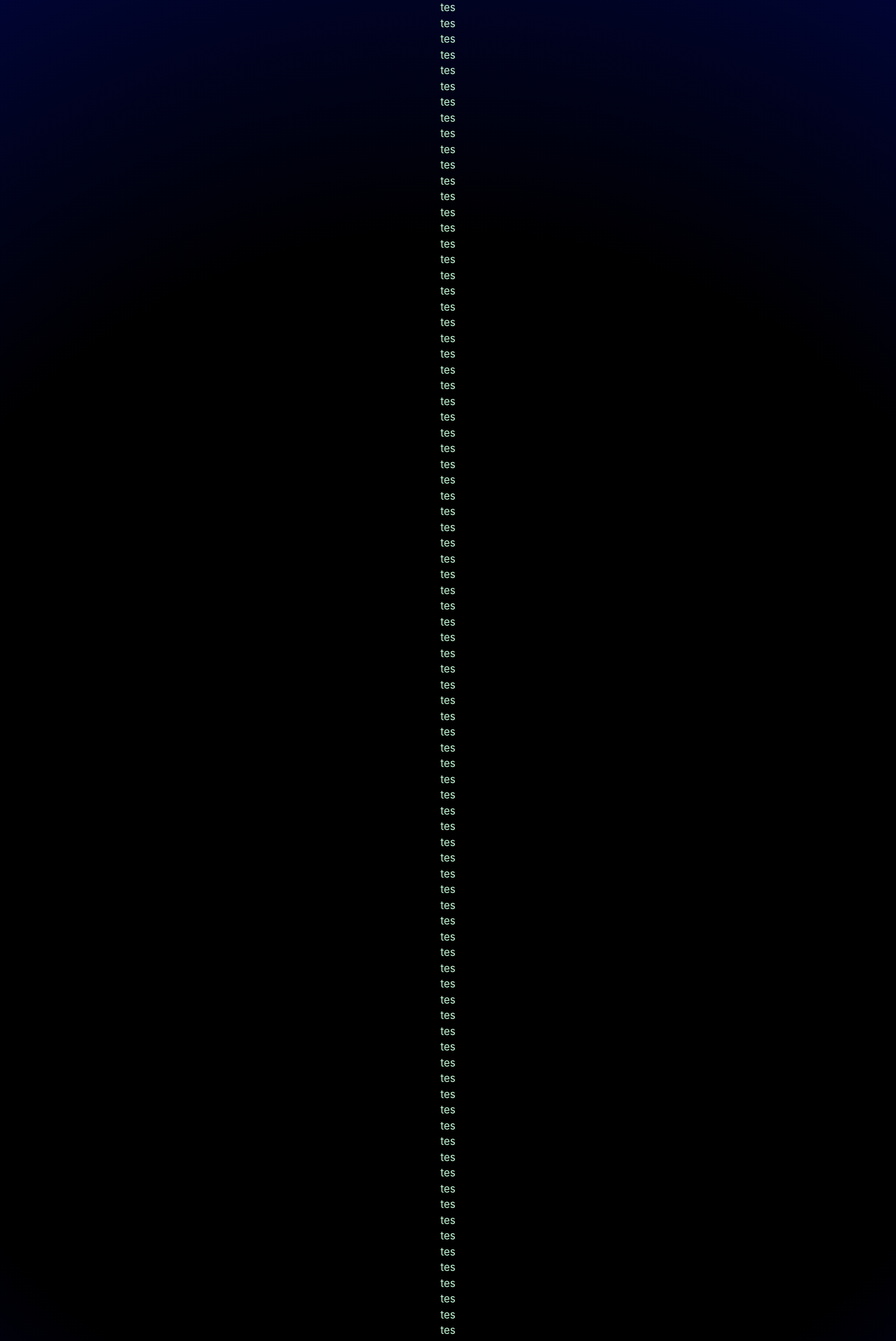
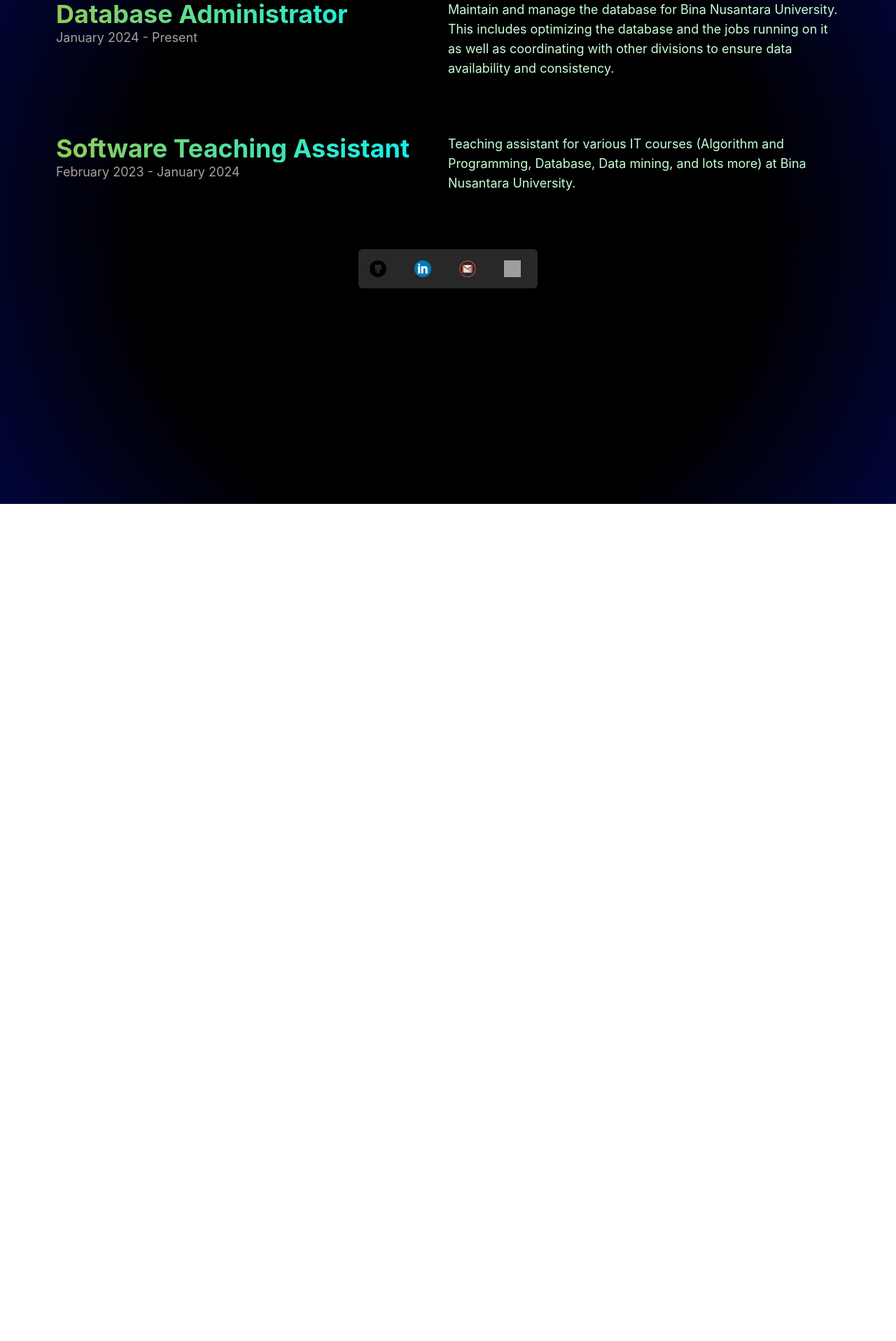
Before and after one commit to swiftee19/swiftee19.github.io, a Vue app: page /experience in a window 1280 px wide. Shown: the part 80-1996 px from the top of the page at 70% size. After the commit the page ends 800 px from the top, so only its background shows below. Built offline with nearby package versions, Linux system fonts and the light colour scheme; grey boxes are pictures that could not be loaded.

Commit message:
Feat: ExperienceData and ExperienceBlock

```diff
--- /dev/null
+++ b/src/components/experience_view/ExperienceBlock.vue
@@ -0,0 +1,40 @@
+<script setup lang="ts">
+import AccentedText from '../general/AccentedText.vue'
+
+defineProps({
+    ExperienceTitle: {
+        type: String,
+        required: true
+    },
+    ExperienceStartDate: {
+        type: String,
+        required: true
+    },
+    ExperienceEndDate: {
+        type: String,
+        required: true
+    },
+    ExperienceDescription: {
+        type: String,
+        required: true
+    },
+    ExperienceImages: {
+        type: Array,
+        required: true
+    }
+})
+</script>
+
+<template>
+    <div class="flex h-fit w-full justify-between">
+        <div class="flex flex-col w-1/2">
+            <AccentedText>
+                <h1 class="text-4xl font-bold">{{ ExperienceTitle }}</h1>
+            </AccentedText>
+            <p class="text-lg text-stone-400">{{ ExperienceStartDate }} - {{ ExperienceEndDate }}</p>
+        </div>
+        <div class="flex flex-col w-1/2">
+            <p class="text-lg">{{ ExperienceDescription }}</p>
+        </div>
+    </div>
+</template>
--- /dev/null
+++ b/src/components/experience_view/ExperienceData.ts
@@ -0,0 +1,27 @@
+interface ExperienceData {
+    id: string
+    ExperienceTitle: string
+    ExperienceStartDate: string
+    ExperienceEndDate: string
+    ExperienceDescription: string
+    ExperienceImages: Array<string>
+}
+
+export const ExperienceDataList: ExperienceData[] = [
+    {
+        id: 'experience1',
+        ExperienceTitle: 'Software Teaching Assistant',
+        ExperienceStartDate: 'February 2023',
+        ExperienceEndDate: 'January 2024',
+        ExperienceDescription: 'Teaching assistant for various IT courses (Algorithm and Programming, Database, Data mining, and lots more) at Bina Nusantara University.',
+        ExperienceImages: ['https://via.placeholder.com/150']
+    },
+    {
+        id: 'experience2',
+        ExperienceTitle: 'Database Administrator',
+        ExperienceStartDate: 'January 2024',
+        ExperienceEndDate: 'Present',
+        ExperienceDescription: 'Maintain and manage the database for Bina Nusantara University. This includes optimizing the database and the jobs running on it as well as coordinating with other divisions to ensure data availability and consistency.',
+        ExperienceImages: ['https://via.placeholder.com/150']
+    }
+]
--- a/src/views/ExperienceView.vue
+++ b/src/views/ExperienceView.vue
@@ -1,109 +1,19 @@
+<script setup lang="ts">
+import { ExperienceDataList } from '../components/experience_view/ExperienceData'
+import ExperienceBlock from '../components/experience_view/ExperienceBlock.vue'
+
+const sortedExperienceDataList = ExperienceDataList.sort((a, b) => {
+    return new Date(b.ExperienceStartDate).getTime() - new Date(a.ExperienceStartDate).getTime()
+})
+</script>
+
 <template>
     <main class="w-full py-20 overflow-y-clip flex items-center justify-center">
-        <div class="w-full min-h-full flex flex-col px-20 items-center justify-between">
-            <p>tes</p>
-            <p>tes</p>
-            <p>tes</p>
-            <p>tes</p>
-            <p>tes</p>
-            <p>tes</p>
-            <p>tes</p>
-            <p>tes</p>
-            <p>tes</p>
-            <p>tes</p>
-            <p>tes</p>
-            <p>tes</p>
-            <p>tes</p>
-            <p>tes</p>
-            <p>tes</p>
-            <p>tes</p>
-            <p>tes</p>
-            <p>tes</p>
-            <p>tes</p>
-            <p>tes</p>
-            <p>tes</p>
-            <p>tes</p>
-            <p>tes</p>
-            <p>tes</p>
-            <p>tes</p>
-            <p>tes</p>
-            <p>tes</p>
-            <p>tes</p>
-            <p>tes</p>
-            <p>tes</p>
-            <p>tes</p>
-            <p>tes</p>
-            <p>tes</p>
-            <p>tes</p>
-            <p>tes</p>
-            <p>tes</p>
-            <p>tes</p>
-            <p>tes</p>
-            <p>tes</p>
-            <p>tes</p>
-            <p>tes</p>
-            <p>tes</p>
-            <p>tes</p>
-            <p>tes</p>
-            <p>tes</p>
-            <p>tes</p>
-            <p>tes</p>
-            <p>tes</p>
-            <p>tes</p>
-            <p>tes</p>
-            <p>tes</p>
-            <p>tes</p>
-            <p>tes</p>
-            <p>tes</p>
-            <p>tes</p>
-            <p>tes</p>
-            <p>tes</p>
-            <p>tes</p>
-            <p>tes</p>
-            <p>tes</p>
-            <p>tes</p>
-            <p>tes</p>
-            <p>tes</p>
-            <p>tes</p>
-            <p>tes</p>
-            <p>tes</p>
-            <p>tes</p>
-            <p>tes</p>
-            <p>tes</p>
-            <p>tes</p>
-            <p>tes</p>
-            <p>tes</p>
-            <p>tes</p>
-            <p>tes</p>
-            <p>tes</p>
-            <p>tes</p>
-            <p>tes</p>
-            <p>tes</p>
-            <p>tes</p>
-            <p>tes</p>
-            <p>tes</p>
-            <p>tes</p>
-            <p>tes</p>
-            <p>tes</p>
-            <p>tes</p>
-            <p>tes</p>
-            <p>tes</p>
-            <p>tes</p>
-            <p>tes</p>
-            <p>tes</p>
-            <p>tes</p>
-            <p>tes</p>
-            <p>tes</p>
-            <p>tes</p>
-            <p>tes</p>
-            <p>tes</p>
-            <p>tes</p>
-            <p>tes</p>
-            <p>tes</p>
-            <p>tes</p>
-            <p>tes</p>
-            <p>tes</p>
-            <p>tes</p>
+        <div class="w-full min-h-full flex flex-col px-20 items-center justify-between gap-20">
+            <ExperienceBlock v-for="experience in ExperienceDataList" :key="experience.id"
+                :ExperienceTitle="experience.ExperienceTitle" :ExperienceStartDate="experience.ExperienceStartDate"
+                :ExperienceEndDate="experience.ExperienceEndDate" :ExperienceDescription="experience.ExperienceDescription"
+                :ExperienceImages="experience.ExperienceImages" />
         </div>
     </main>
 </template>
--- a/tailwind.config.js
+++ b/tailwind.config.js
@@ -5,18 +5,7 @@ export default {
     "./src/**/*.{js,ts,jsx,tsx,vue}",
   ],
   theme: {
-    colors: {
-      'primary': '#0b2f9f',
-      'secondary': '#98ded9',
-      'background': '#01053a',
-      'text': '#c7ffd8',
-      'gold': '#d8b700',
-      'black': '#000',
-      'white': '#faf0e6',
-      'cyan': '#00f7ff',
-      'purple': '#481e96',
-      'gray': '#282828'
-    },
+
     fontFamily:{
       inter: ['Inter', 'sans-serif'],
     },
@@ -34,6 +23,18 @@ export default {
       fontSize:{
         0:'0',
       },
+      colors: {
+        'primary': '#0b2f9f',
+        'secondary': '#98ded9',
+        'background': '#01053a',
+        'text': '#c7ffd8',
+        'gold': '#d8b700',
+        'black': '#000',
+        'white': '#faf0e6',
+        'cyan': '#00f7ff',
+        'purple': '#481e96',
+        'gray': '#282828'
+      },
     },
 
   },
```
